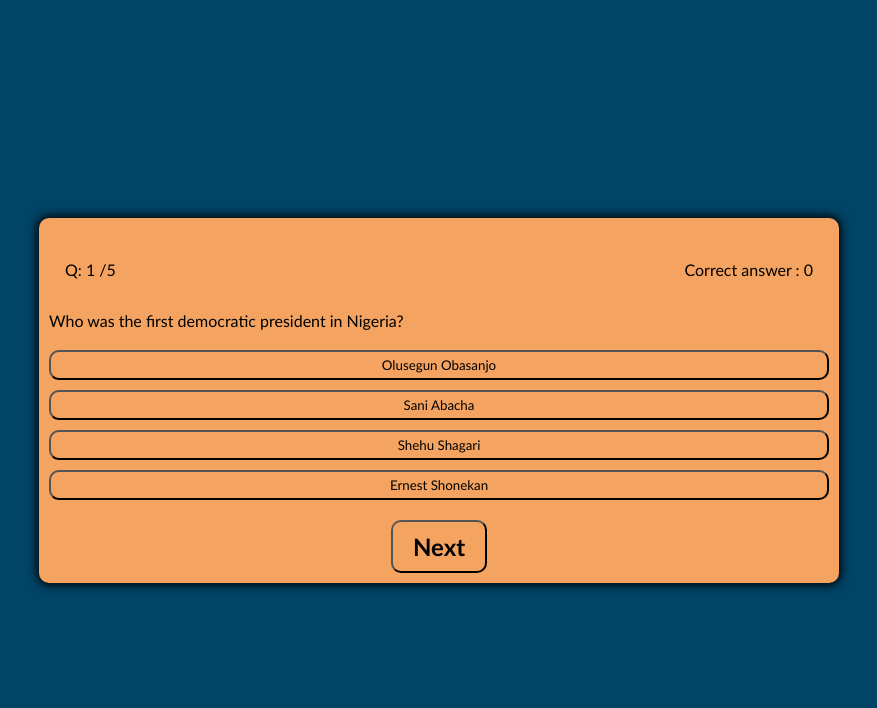
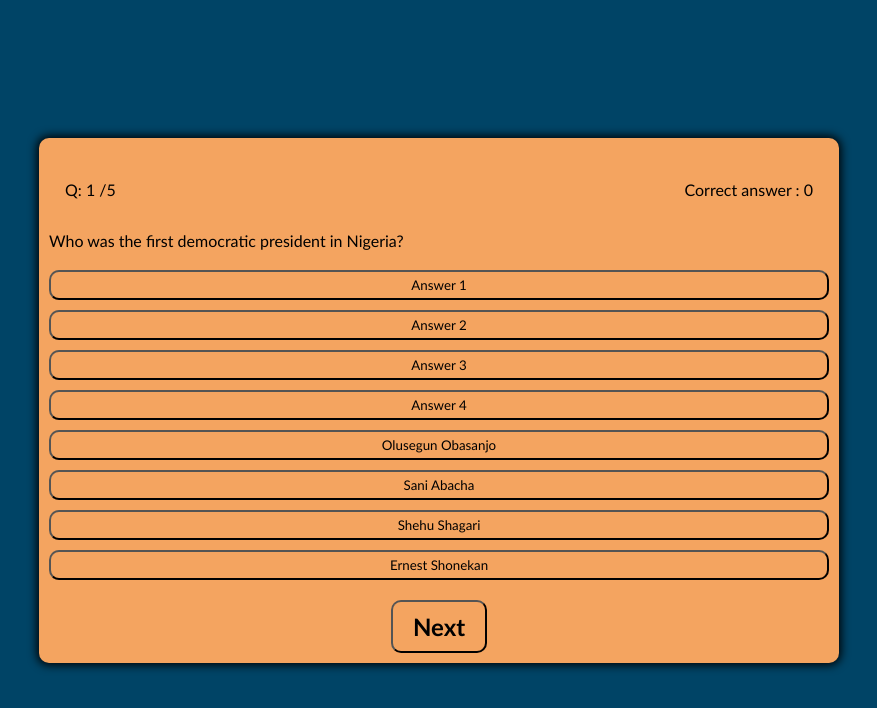
Before and after one commit to Veralee225/Quiz-app, a plain HTML site: page index.html in a window 1280 px wide. Both pictures are taken after a click on the button "Start". Shown: the whole page, without its empty margins (201-1078 px from the left). Drawn offline with Linux system fonts and the light colour scheme.

Commit message:
Update index.html

```diff
--- a/index.html
+++ b/index.html
@@ -16,10 +16,10 @@
         </div>
         <div id="question">Question</div>
         <div id="answer-buttons" class="btn-grid">
-           <!--<button class="btn">Answer 1</button>
+           <button class="btn">Answer 1</button>
             <button class="btn">Answer 2</button>
             <button class="btn">Answer 3</button>
-            <button class="btn">Answer 4</button> -->
+            <button class="btn">Answer 4</button>
          </div>
         </div>
         <div class="controls">
```
